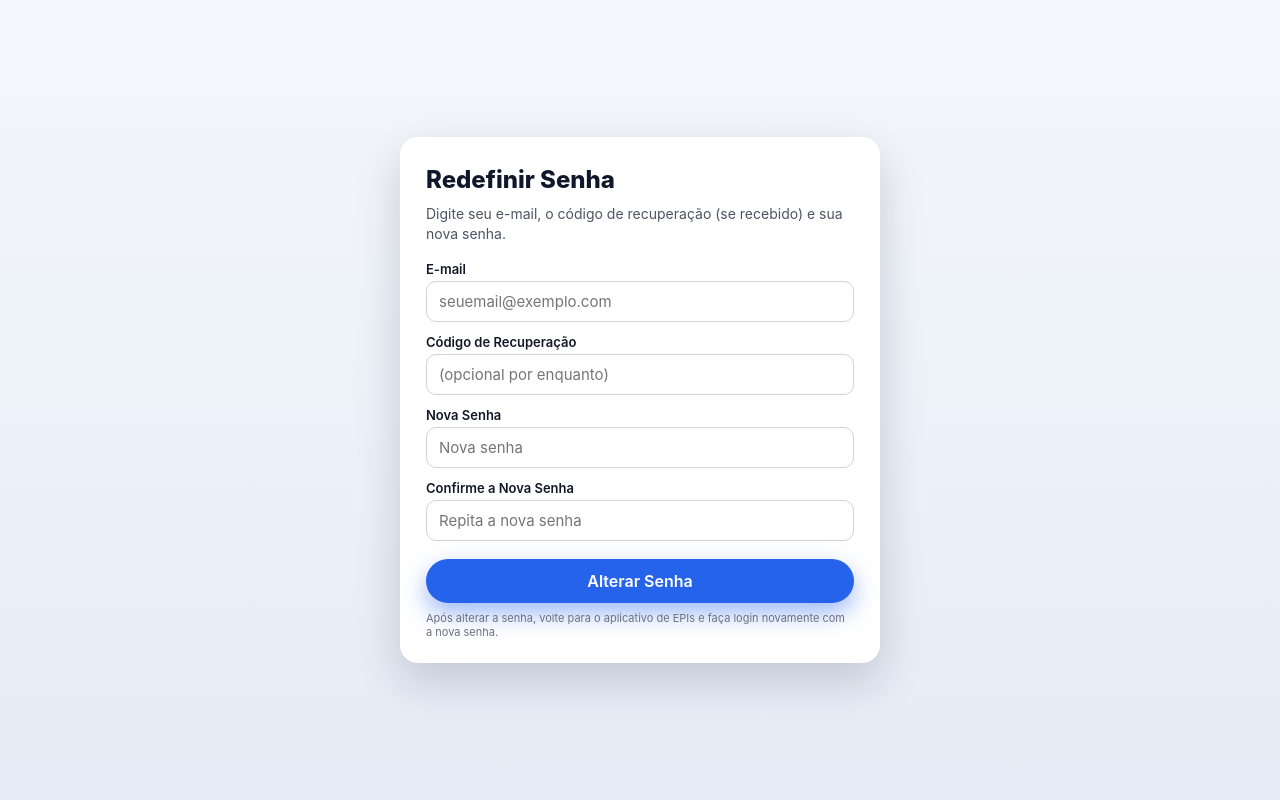
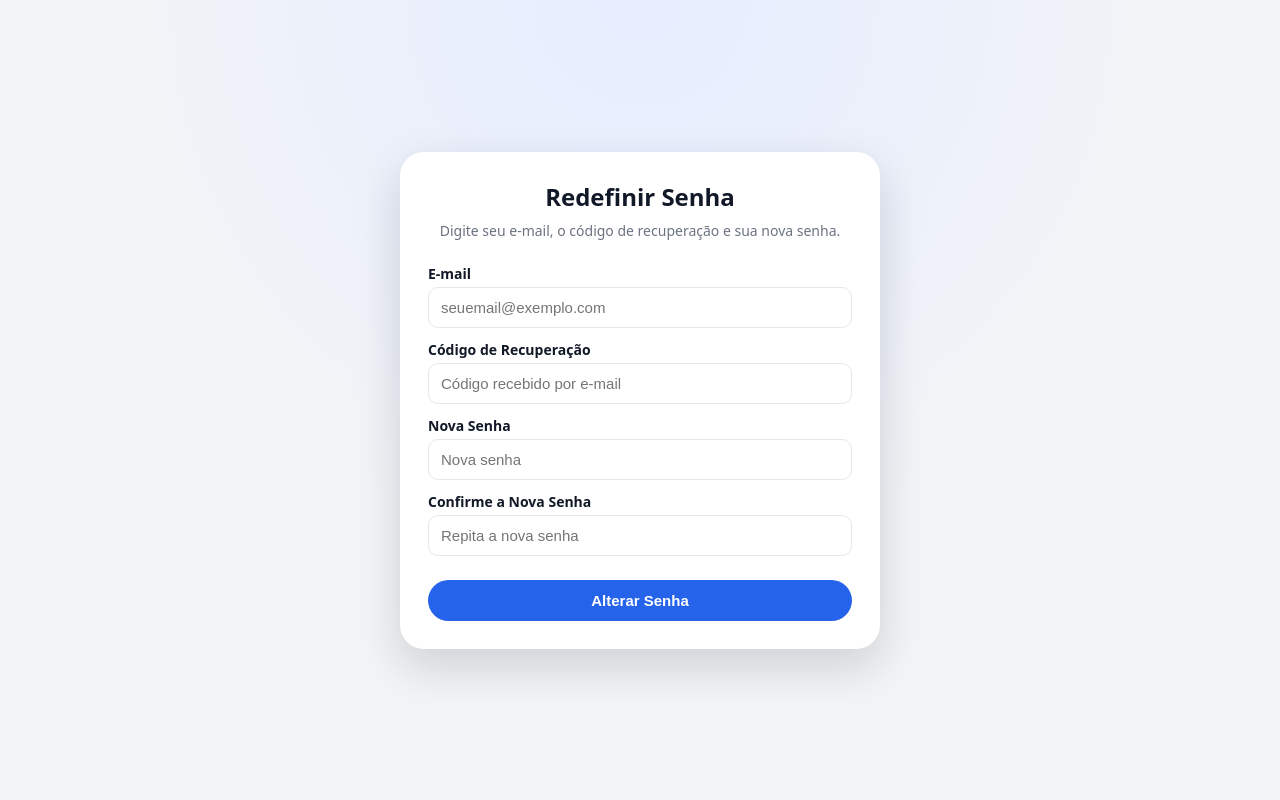
Before and after one commit to otaviorm/password-reset, a Flask app: template templates/reset.html in a window 1280 px wide. Run offline with Flask 3, Linux system fonts and the light colour scheme; the template is opened without the code that fills it, so the values that code supplies are empty.

Commit message:
resolvendo error 500

```diff
--- a/app.py
+++ b/app.py
@@ -1,48 +1,145 @@
 from flask import Flask, render_template, request
+import os
+import requests
 
 app = Flask(__name__)
 
-@app.route("/", methods=["GET", "POST"])
-def index():
-    error = None
-    success = None
+# === CONFIGURAÇÕES DO SUPABASE ===
+# Pode deixar hard‐coded ou carregar com os.environ
+SUPABASE_URL = "https://SEU-PROJETO.supabase.co"
+SERVICE_ROLE_KEY = "SUA_CHAVE_SERVICE_ROLE"  # NÃO é a anon, é a service_role
 
-    if request.method == "POST":
-        # pega os campos vindos do formulário
-        email = (request.form.get("email") or "").strip()
-        # por enquanto o código é ignorado, mas mantemos o campo na tela
-        recovery_code = (request.form.get("recovery_code") or "").strip()
 
-        new_password = (request.form.get("new_password") or "").strip()
-        confirm_password = (request.form.get("confirm_password") or "").strip()
+def get_user_by_email(email: str):
+  """Busca o usuário no Supabase Auth Admin pelo e-mail."""
+  url = f"{SUPABASE_URL}/auth/v1/admin/users"
+  headers = {
+      "apikey": SERVICE_ROLE_KEY,
+      "Authorization": f"Bearer {SERVICE_ROLE_KEY}",
+    }
+  params = {"email": email}
 
-        # 1. validação básica
-        if not email or not new_password or not confirm_password:
-            error = "Preencha todos os campos obrigatórios."
-            return render_template("index.html", error=error, success=None, email=email)
+  resp = requests.get(url, headers=headers, params=params, timeout=10)
+  if resp.status_code != 200:
+    print("Erro ao buscar usuário:", resp.status_code, resp.text)
+    return None
 
-        # 2. confere se as senhas são iguais
-        if new_password != confirm_password:
-            error = "As senhas não coincidem!"
-            return render_template("index.html", error=error, success=None, email=email)
+  data = resp.json()
+  # Supabase retorna {"users": [...]} ou lista simples dependendo da versão.
+  users = data.get("users") if isinstance(data, dict) else data
+  if not users:
+    return None
 
-        # 3. AQUI entraria a chamada real ao Supabase para trocar a senha
-        #    (no nosso protótipo simplificado vamos só simular sucesso)
-        # -----------------------------------------------------------------
-        # Exemplo (quando você quiser ligar de verdade ao Supabase):
-        # from supabase import create_client
-        # SUPABASE_URL = "https://...supabase.co"
-        # SUPABASE_ANON_KEY = "chave..."
-        # supabase = create_client(SUPABASE_URL, SUPABASE_ANON_KEY)
-        # resp = supabase.auth.admin.update_user_by_email(email, {"password": new_password})
-        # if "error" em resp:
-        #     error = "Não foi possível alterar a senha. Tente novamente mais tarde."
-        # else:
-        #     success = "Senha alterada com sucesso!"
-        # -----------------------------------------------------------------
+  return users[0]  # pega o primeiro
 
-        success = "Senha alterada com sucesso! Agora você já pode voltar para o app e fazer login com a nova senha."
-        return render_template("index.html", error=None, success=success, email=email)
 
-    # GET: mostra o formulário vazio
-    return render_template("index.html", error=error, success=success, email="")
+def update_user_password(user_id: str, new_password: str):
+  """Atualiza a senha de um usuário pelo ID."""
+  url = f"{SUPABASE_URL}/auth/v1/admin/users/{user_id}"
+  headers = {
+      "apikey": SERVICE_ROLE_KEY,
+      "Authorization": f"Bearer {SERVICE_ROLE_KEY}",
+      "Content-Type": "application/json",
+    }
+  json_body = {"password": new_password}
+
+  resp = requests.patch(url, headers=headers, json=json_body, timeout=10)
+  if resp.status_code not in (200, 201):
+    print("Erro ao atualizar senha:", resp.status_code, resp.text)
+    return False
+
+  return True
+
+
+@app.route("/", methods=["GET"])
+def show_form():
+  # só desenha o formulário
+  return render_template("reset.html", error=None, success=None)
+
+
+@app.route("/reset", methods=["POST"])
+def reset_password():
+  email = (request.form.get("email") or "").strip().lower()
+  code = (request.form.get("code") or "").strip()
+  new_password = request.form.get("new_password") or ""
+  confirm_password = request.form.get("confirm_password") or ""
+
+  # 1) validações simples
+  if not email or not new_password or not confirm_password:
+    return render_template(
+      "reset.html",
+      error="Preencha todos os campos.",
+      success=None,
+      email=email,
+      code=code,
+    )
+
+  if new_password != confirm_password:
+    return render_template(
+      "reset.html",
+      error="As senhas não coincidem!",
+      success=None,
+      email=email,
+      code=code,
+    )
+
+  # OBS: por enquanto o 'code' é apenas enfeite para atender a exigência.
+  # Se você quiser validar de verdade, aí teria que implementar um esquema
+  # próprio de OTP no seu backend / banco.
+  if code and not code.isdigit():
+    return render_template(
+      "reset.html",
+      error="O código de recuperação deve conter apenas números.",
+      success=None,
+      email=email,
+      code=code,
+    )
+
+  # 2) busca o usuário pelo e-mail no Supabase Auth
+  user = get_user_by_email(email)
+  if not user:
+    return render_template(
+      "reset.html",
+      error="Usuário não encontrado para esse e-mail.",
+      success=None,
+      email=email,
+      code=code,
+    )
+
+  user_id = user.get("id")
+  if not user_id:
+    return render_template(
+      "reset.html",
+      error="Não foi possível identificar o usuário no Supabase.",
+      success=None,
+      email=email,
+      code=code,
+    )
+
+  # 3) atualiza a senha via API Admin
+  ok = update_user_password(user_id, new_password)
+  if not ok:
+    return render_template(
+      "reset.html",
+      error="Falha ao atualizar a senha. Tente novamente mais tarde.",
+      success=None,
+      email=email,
+      code=code,
+    )
+
+  # 4) deu tudo certo
+  return render_template(
+    "reset.html",
+    error=None,
+    success="Senha alterada com sucesso! Você já pode voltar ao aplicativo e fazer login com a nova senha.",
+    email="",
+    code="",
+  )
+
+
+# Vercel procura uma variável chamada 'app'
+# (já está assim: app = Flask(__name__))
+
+if __name__ == "__main__":
+  # pra rodar localmente: python app.py
+  app.run(host="0.0.0.0", port=5000, debug=True)
--- a/requirements.txt
+++ b/requirements.txt
@@ -1,4 +1,4 @@
 flask
 gunicorn
 python-dotenv
-supabase
+requests
--- a/templates/reset.html
+++ b/templates/reset.html
@@ -1,176 +1,162 @@
-<!DOCTYPE html>
+<!doctype html>
 <html lang="pt-BR">
   <head>
-  <meta charset="UTF-8">
+    <meta charset="utf-8" />
     <title>Redefinir Senha</title>
-  <meta name="viewport" content="width=device-width, initial-scale=1">
-
+    <meta name="viewport" content="width=device-width, initial-scale=1" />
     <style>
-    * {
-      box-sizing: border-box;
+      :root {
+        --bg: #f3f4f6;
+        --card-bg: #ffffff;
+        --primary: #2563eb;
+        --primary-hover: #1d4ed8;
+        --border: #e5e7eb;
+        --text: #111827;
+        --muted: #6b7280;
+        --error: #dc2626;
+        --success: #16a34a;
+      }
+      body {
         margin: 0;
-      padding: 0;
-      font-family: -apple-system, BlinkMacSystemFont, "SF Pro Text", system-ui, sans-serif;
-    }
-
-    body {
-      background: linear-gradient(180deg, #f4f7fb 0%, #e5ecf7 100%);
+        font-family: system-ui, -apple-system, BlinkMacSystemFont, "Segoe UI", sans-serif;
+        background: radial-gradient(circle at top, #e5edff, #f3f4f6 55%);
         min-height: 100vh;
         display: flex;
+        align-items: center;
         justify-content: center;
-      align-items: center;
+      }
+      .container {
+        width: 100%;
+        max-width: 480px;
         padding: 16px;
       }
-
       .card {
-      width: 100%;
-      max-width: 480px;
-      background: #fff;
-      border-radius: 18px;
-      box-shadow: 0 18px 45px rgba(15, 23, 42, 0.18);
-      padding: 24px 20px 20px;
+        background: var(--card-bg);
+        border-radius: 24px;
+        box-shadow: 0 18px 45px rgba(15, 23, 42, 0.16);
+        padding: 24px 20px 24px;
       }
-
       @media (min-width: 480px) {
         .card {
-        padding: 28px 26px 24px;
+          padding: 28px 28px 28px;
         }
       }
-
       h1 {
+        margin: 0 0 8px;
         font-size: 24px;
         font-weight: 800;
-      color: #0f172a;
-      margin-bottom: 10px;
-      text-align: left;
+        color: var(--text);
+        text-align: center;
       }
-
       .subtitle {
+        margin: 0 0 24px;
         font-size: 14px;
-      color: #4b5563;
-      margin-bottom: 18px;
-      line-height: 1.4;
+        color: var(--muted);
+        text-align: center;
       }
-
-    .field + .field {
-      margin-top: 12px;
-    }
-
       label {
         display: block;
-      font-size: 13px;
+        font-size: 14px;
         font-weight: 600;
-      color: #111827;
+        color: var(--text);
         margin-bottom: 4px;
       }
-
-    input {
+      input[type="email"],
+      input[type="text"],
+      input[type="password"] {
         width: 100%;
+        padding: 11px 12px;
         border-radius: 10px;
-      border: 1px solid #d1d5db;
-      padding: 10px 12px;
+        border: 1px solid var(--border);
         font-size: 15px;
+        box-sizing: border-box;
         outline: none;
         transition: border-color 0.15s ease, box-shadow 0.15s ease;
       }
-
       input:focus {
-      border-color: #2563eb;
-      box-shadow: 0 0 0 1px rgba(37, 99, 235, 0.3);
+        border-color: var(--primary);
+        box-shadow: 0 0 0 1px rgba(37, 99, 235, 0.25);
       }
-
+      .field {
+        margin-bottom: 12px;
+      }
       .btn {
-      margin-top: 18px;
+        margin-top: 12px;
         width: 100%;
-      background: #2563eb;
-      color: #fff;
-      font-weight: 600;
         border: none;
         border-radius: 999px;
         padding: 12px 16px;
-      font-size: 16px;
+        font-size: 15px;
+        font-weight: 600;
+        color: #ffffff;
+        background: var(--primary);
         cursor: pointer;
-      box-shadow: 0 10px 25px rgba(37, 99, 235, 0.45);
-      transition: transform 0.08s ease, box-shadow 0.08s ease, background 0.08s ease;
+        transition: background 0.15s ease, transform 0.05s ease;
       }
-
+      .btn:hover {
+        background: var(--primary-hover);
+      }
       .btn:active {
         transform: translateY(1px);
-      box-shadow: 0 6px 18px rgba(37, 99, 235, 0.4);
-      background: #1d4ed8;
       }
-
-    .alert {
-      margin-top: 14px;
-      padding: 10px 12px;
-      border-radius: 10px;
+      .message {
+        margin-top: 10px;
         font-size: 13px;
-      line-height: 1.3;
+        text-align: center;
       }
-
-    .alert.error {
-      background: #fef2f2;
-      color: #b91c1c;
-      border: 1px solid #fecaca;
+      .message.error {
+        color: var(--error);
       }
-
-    .alert.success {
-      background: #ecfdf3;
-      color: #166534;
-      border: 1px solid #bbf7d0;
-    }
-
-    .hint {
-      margin-top: 8px;
-      font-size: 11px;
-      color: #6b7280;
+      .message.success {
+        color: var(--success);
       }
     </style>
   </head>
   <body>
+    <div class="container">
       <div class="card">
         <h1>Redefinir Senha</h1>
         <p class="subtitle">
-      Digite seu e-mail, o código de recuperação (se recebido) e sua nova senha.
+          Digite seu e-mail, o código de recuperação e sua nova senha.
         </p>
 
         {% if error %}
-      <div class="alert error">{{ error }}</div>
+        <div class="message error">{{ error }}</div>
+        {% endif %}
+        {% if success %}
+        <div class="message success">{{ success }}</div>
         {% endif %}
 
-    {% if success %}
-      <div class="alert success">{{ success }}</div>
-    {% endif %}
-
-    <form method="POST" action="/">
+        <form method="POST" action="/reset">
           <div class="field">
             <label for="email">E-mail</label>
             <input
+              type="email"
               id="email"
               name="email"
-          type="email"
               placeholder="seuemail@exemplo.com"
+              value="{{ email or '' }}"
               required
-          value="{{ email or '' }}"
             />
           </div>
 
           <div class="field">
-        <label for="recovery_code">Código de Recuperação</label>
+            <label for="code">Código de Recuperação</label>
             <input
-          id="recovery_code"
-          name="recovery_code"
               type="text"
-          placeholder="(opcional por enquanto)"
+              id="code"
+              name="code"
+              placeholder="Código recebido por e-mail"
+              value="{{ code or '' }}"
             />
           </div>
 
           <div class="field">
             <label for="new_password">Nova Senha</label>
             <input
+              type="password"
               id="new_password"
               name="new_password"
-          type="password"
               placeholder="Nova senha"
               required
             />
@@ -179,20 +165,17 @@
           <div class="field">
             <label for="confirm_password">Confirme a Nova Senha</label>
             <input
+              type="password"
               id="confirm_password"
               name="confirm_password"
-          type="password"
               placeholder="Repita a nova senha"
               required
             />
           </div>
 
           <button type="submit" class="btn">Alterar Senha</button>
-
-      <p class="hint">
-        Após alterar a senha, volte para o aplicativo de EPIs e faça login novamente com a nova senha.
-      </p>
         </form>
+      </div>
     </div>
   </body>
 </html>
```
Lines whose indentation alone changed are shown as unchanged.
